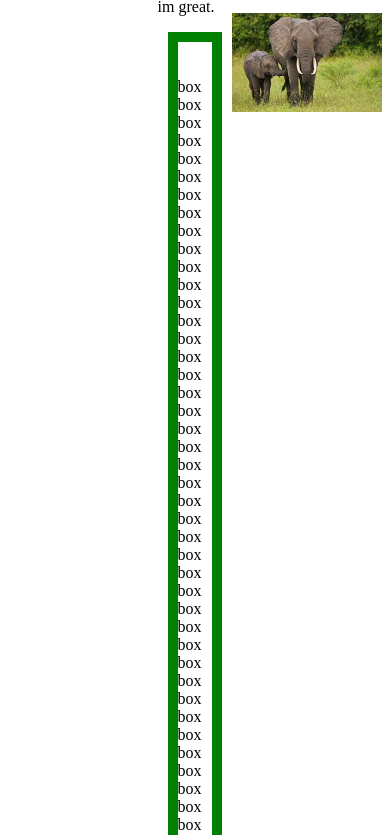
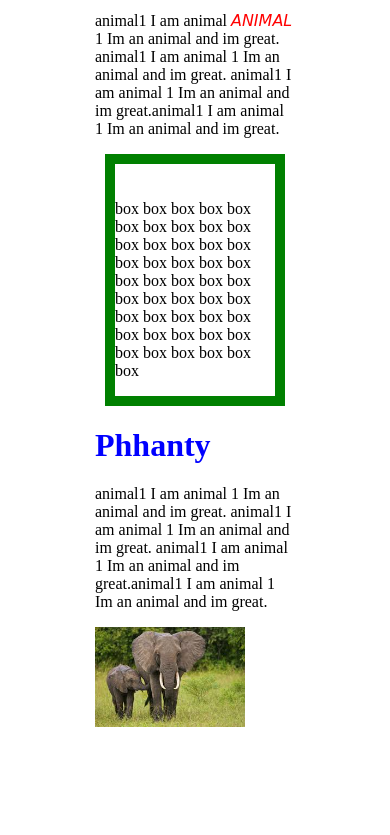
Before and after one commit to ejordan1/shelter, a plain HTML site: page index.html in a window 390 px wide. Shown: the part 588-1423 px from the top of the page. After the commit the page ends 1327 px from the top, so only its background shows below. Drawn offline with Linux system fonts and the light colour scheme.

Commit message:
added phone version

```diff
--- a/css/styles.css
+++ b/css/styles.css
@@ -1,7 +1,3 @@
-.column{
-  width: 20%;
-  float: left;
-}
 .column h1{
   color: blue;
 }
@@ -25,3 +21,18 @@ h1{
 .animalImg {
   width: 150px;
 }
+
+@media screen and (min-width: 700px) {
+  .column{
+    width: 20%;
+    float: left;
+  }
+}
+
+@media screen and (max-width: 600px) and (min-width: 300px){
+  .column{
+    margin-left: auto;
+    margin-right: auto;
+    width: 200px;
+  }
+}
```
